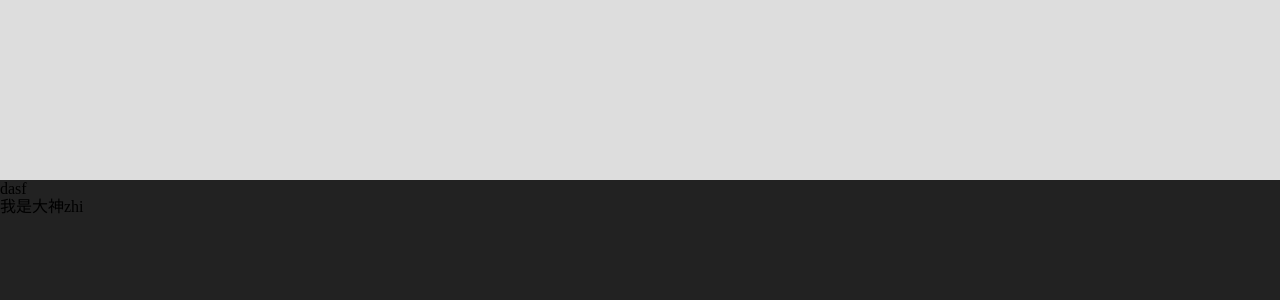
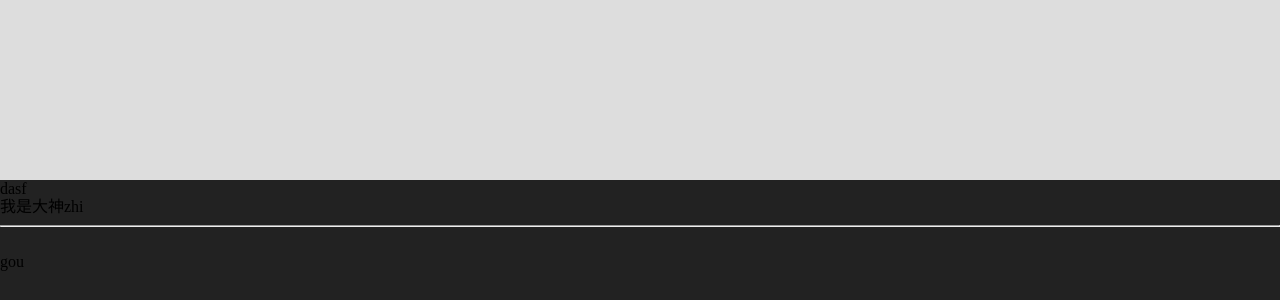
Before and after one commit to liangchunsheng/react_project, a React app: page src/index.html in a window 1280 px wide. Shown: the part 500-800 px from the top of the page. Built offline with nearby package versions, Linux system fonts and the light colour scheme.

Commit message:
add <hr> and gou

```diff
--- a/src/index.html
+++ b/src/index.html
@@ -12,6 +12,8 @@
  	<div id="app">APPLICATION CONTENT</div>
 	<span>dasf</span>
 	<div class="sheng">我是大神zhi</div>
+	<hr>
+	<br>gou
 
  	<script>__REACT_DEVTOOLS_GLOBAL_HOOK__ = parent.__REACT_DEVTOOLS_GLOBAL_HOOK__</script>
  	<script type="text/javascript" src="/assets/app.js"></script>
```
